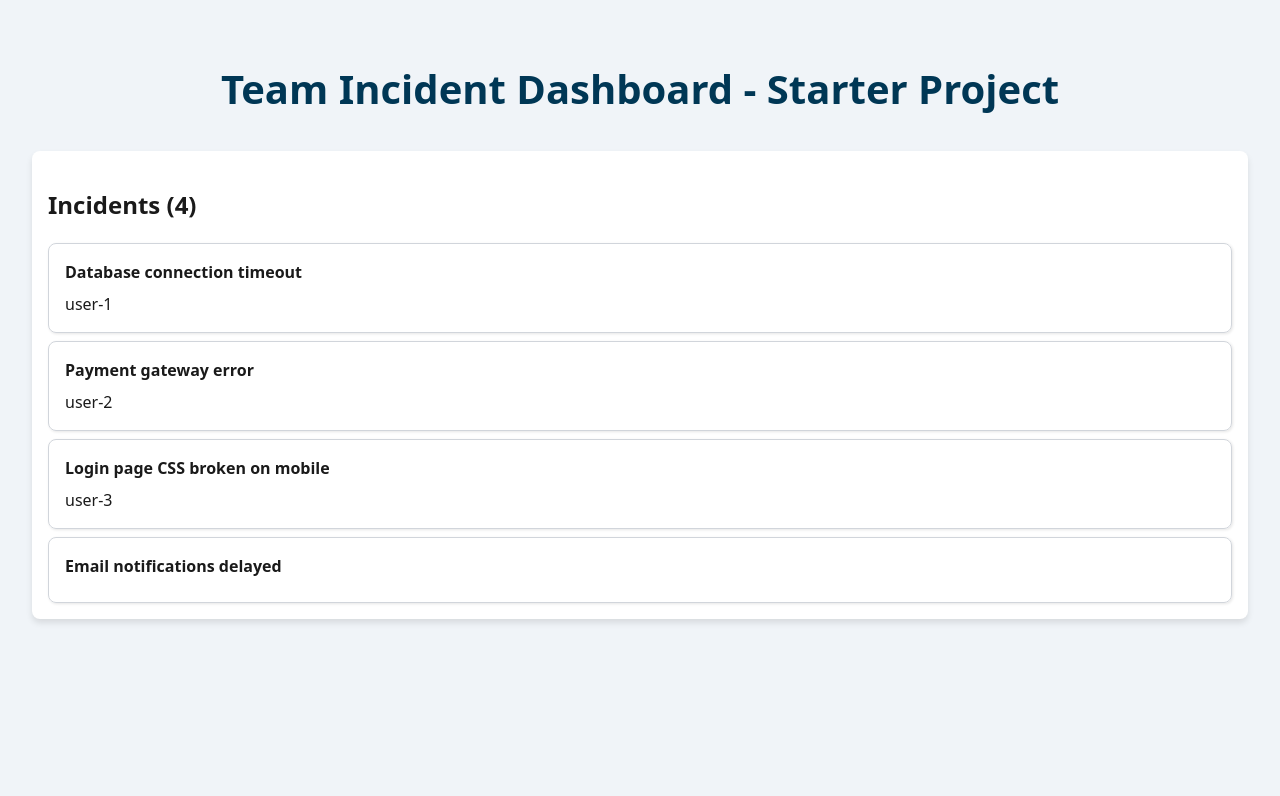
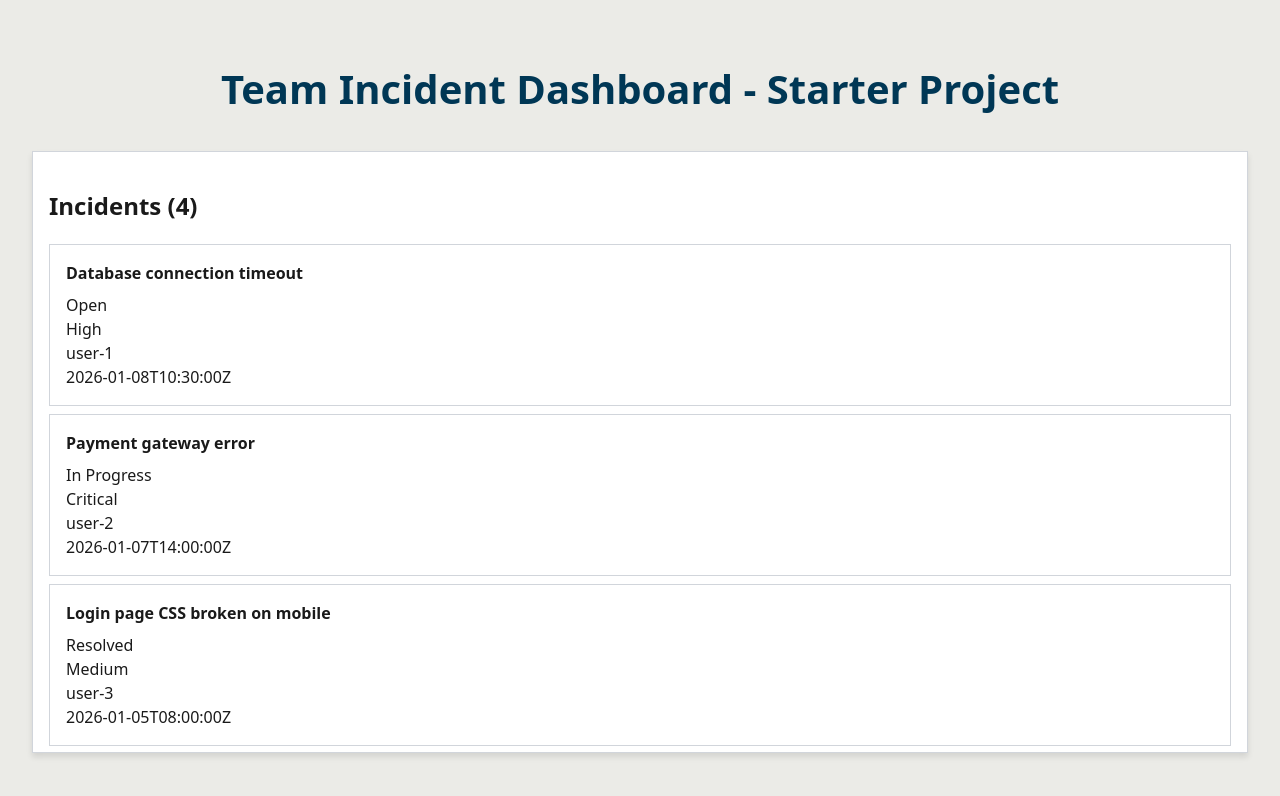
Before and after one commit to vitorleite/db-fe-exercise-incidents-dashboard, a React (Vite) app: page / in a window 1280 px wide. Shown: the top 796 px of the page. Built offline with nearby package versions, Linux system fonts and the light colour scheme.

Commit message:
incident list tweaks

```diff
--- a/src/App.css
+++ b/src/App.css
@@ -1,7 +1,8 @@
 :root {
   --colour-brand: #012347;
   --colour-primary: #085ef1;
-  --colour-surface: #f0f4f8;
+  --colour-surface: #ebebe7;
+  --colour-surface-2: #fafaf9;
   --colour-text: #1a1a1a;
   --colour-heading: #003755;
   --colour-border: #d1d5db;
@@ -29,8 +30,8 @@ body {
 }
 
 .app main {
+  border: 1px solid var(--colour-border);
   background-color: #ffffff;
-  border-radius: 8px;
   box-shadow: 0 4px 6px rgba(0, 0, 0, 0.1);
   text-align: left;
   overflow: hidden;
--- a/src/features/Incidents/Incidents.tsx
+++ b/src/features/Incidents/Incidents.tsx
@@ -14,7 +14,7 @@ export function Incidents() {
       </div>
 
       {selectedId && (
-        <div className="incident-detail">
+        <div className="incident-detail-wrapper">
           <IncidentDetail incidentId={selectedId} />
         </div>
       )}
--- a/src/features/Incidents/components/IncidentListItem.tsx
+++ b/src/features/Incidents/components/IncidentListItem.tsx
@@ -15,7 +15,12 @@ export function IncidentListItem({ incident, onClick }: IncidentListItemProps) {
       onKeyDown={(e) => e.key === "Enter" && onClick()}
     >
       <h4>{incident.title}</h4>
-      <div>{incident.assigneeId}</div>
+      <div className="incident-list-item-details">
+        <div>{incident.status}</div>
+        <div>{incident.severity}</div>
+        <div>{incident.assigneeId}</div>
+        <div>{incident.createdAt}</div>
+      </div>
     </div>
   );
 }
--- a/src/features/Incidents/incidents.css
+++ b/src/features/Incidents/incidents.css
@@ -1,18 +1,29 @@
 .incidents-container {
   display: grid;
   grid-template-columns: 1fr;
-  gap: calc(var(--spacing-unit) * 3);
+  /* gap: calc(var(--spacing-unit)); */
   max-width: 1400px;
+  height: max(70vh, 600px);
 
   &.with-detail {
-    grid-template-columns: 1fr 1fr;
+    grid-template-columns: 2fr 3fr;
   }
 }
 
-.incident-list-wrapper {
+.incident-list-wrapper,
+.incident-detail-wrapper {
   padding: calc(var(--spacing-unit) * 2);
+  height: 100%;
+  overflow-y: auto;
 }
 
+.incident-detail-wrapper {
+  background-color: var(--colour-surface-2);
+  border-left: 1px solid var(--colour-border);
+  height: 100%;
+}
+
+/* incident list */
 .incident-list-items {
   display: flex;
   flex-direction: column;
@@ -21,9 +32,7 @@
 
 .incident-list-item {
   border: 1px solid var(--colour-border);
-  border-radius: var(--spacing-unit);
   padding: calc(var(--spacing-unit) * 2);
-  box-shadow: 1px 1px 3px rgba(0, 0, 0, 0.1);
   cursor: pointer;
 
   &:hover {
@@ -35,9 +44,4 @@
   margin: 0 0 calc(var(--spacing-unit)) 0;
 }
 
-.incident-detail {
-  box-shadow: -1px 0 3px 0 rgba(0, 0, 0, 0.1);
-  border-left: 1px solid var(--colour-border);
-  padding: calc(var(--spacing-unit) * 2);
-  height: 100%;
-}
+/* incident detail */
```
